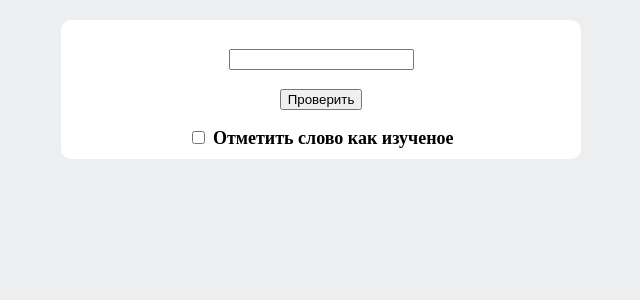
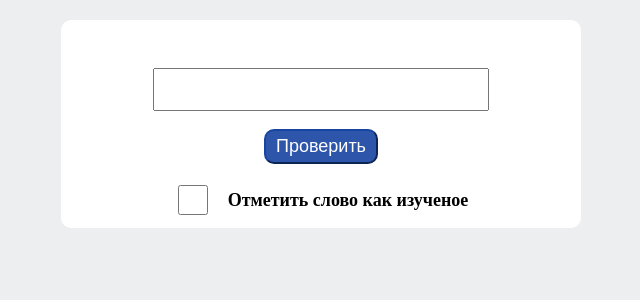
Before and after one commit to AndreyLeshko/EnglishLand, a Django app: page /words/en-ru-text/ in a window 1280 px wide. Shown: the part 88-388 px from the top of the page, without its empty margins (319-959 px from the left). Run offline with Django 4.2, Linux system fonts and the light colour scheme; a user stored in the database is signed in; data comes from the database, SQL or seed files in the repository; data that the repository does not hold is empty.

Commit message:
Added a check for possible translations of the word, rename views

```diff
--- a/Study_Project/base/static/base/css/base.css
+++ b/Study_Project/base/static/base/css/base.css
@@ -72,9 +72,9 @@
     padding: 10px; 5px;
     border-radius: 10px;
     margin: 20px 0px;
-    text-align: center;
     width: 500px;
     align-self: center;
+    text-align: center;
     font-size: 18px;
     font-weight: bold;
 }
--- /dev/null
+++ b/Study_Project/new_words/static/new_words/css/words_en_ru_text.css
@@ -0,0 +1,38 @@
+.words {
+    margin: 0px;
+    padding: 10px;
+    font-size: 25px;
+}
+
+.translate_input {
+    font-size: 25px;
+    text-align: center;
+    padding: 5px; 10px;
+}
+
+.check-btn {
+    font-size: 18px;
+    padding: 5px 10px;
+    background-color: rgba(23, 68, 161, 0.9);
+    color: white;
+    border-color: rgba(23, 68, 161, 0.9);
+    border-radius: 10px;
+}
+
+.check-btn:hover {
+    background-color: rgba(23, 68, 161, 1);
+    text-decoration: underline;
+}
+
+#stud {
+    width: 30px;
+    height: 30px;
+    margin-right: 20px;
+}
+
+
+.studied-div {
+    display: flex;
+    align-items: center;
+    justify-content: center;
+}
--- a/Study_Project/new_words/templates/new_words/words_en_ru_text.html
+++ b/Study_Project/new_words/templates/new_words/words_en_ru_text.html
@@ -13,7 +13,7 @@
 
 {% block page_content %}
     <div class="standart-container">
-        <p>{{ cur_train.word.english|capfirst }}</p>
+        <p class="words">{{ cur_train.word.english|capfirst }}</p>
         <form action="{% url 'words:words_en_ru_text_result' %}" method="post">
 
             <p><input type="text" name="translate" class="translate_input"></p>
@@ -22,12 +22,15 @@
             <input type="hidden" name="train_id" value="{{ cur_train.id }}">
 
             {% csrf_token %}
-            <p><input type="submit" value="Проверить" ></p>
+            <p><input type="submit" value="Проверить" class="check-btn"></p>
 
-            <input type="hidden" name="stud" value="?">
-            <input name="stud" id="stud" type="checkbox" value="on">
-            <label for="stud">Отметить слово как изученое</label>
-
+            <div>
+                <div class="studied-div">
+                    <input type="hidden" name="stud" value="?">
+                    <input name="stud" id="stud" type="checkbox" value="on">
+                    <label for="stud">Отметить слово как изученое</label>
+                </div>
+            </div>
         </form>
     </div>
 {% endblock page_content %}
--- a/Study_Project/new_words/views.py
+++ b/Study_Project/new_words/views.py
@@ -26,32 +26,38 @@
 
 @login_required
 def words_en_ru_text_result(request):
-    word = request.POST['word-en'].strip().lower()
-    translate = request.POST['translate'].strip().lower()
+    word_en = request.POST['word-en']
+    translate_attempt = request.POST['translate'].strip().lower()
     right_translate = request.POST['word-ru']
     train_id = request.POST['train_id']
 
-    print('===============================')
-    print(request.POST)
+    translates = Word.objects.filter(english=word_en).values('russian')
+    is_correct = False
+    other_translates_list = []
+    for i in translates:
+        if i['russian'] == translate_attempt:
+            is_correct = True
+            cur_train = Train.objects.get(pk=train_id)
+            cur_train.correct_ans_cnt += 1
+            cur_train.save()
+        other_translates_list.append(i['russian'])
+
+    if translate_attempt in other_translates_list:
+        other_translates_list.remove(translate_attempt)
+    if right_translate in other_translates_list:
+        other_translates_list.remove(right_translate)
 
     if 'on' in request.POST['stud']:
         cur_train = Train.objects.get(pk=train_id)
         cur_train.status = 'studied'
         cur_train.save()
 
-    if right_translate == translate:
-        is_correct = True
-        cur_train = Train.objects.get(pk=train_id)
-        cur_train.correct_ans_cnt += 1
-        cur_train.save()
-    else:
-        is_correct = False
-
     context = {
-        'word': word,
-        'translate': translate,
+        'word_en': word_en,
+        'translate_attempt': translate_attempt,
         'right': right_translate,
         'is_correct': is_correct,
+        'other_translates': other_translates_list,
     }
     return render(request, 'new_words/words_en_ru_text_result.html', context=context)
 
```
Also changed, not shown: Study_Project/new_words/static/new_words/css/words_en_ru_text_result.css (added, +33 -0 lines), Study_Project/new_words/templates/new_words/words_en_ru_text_result.html (+12 -6 lines).
